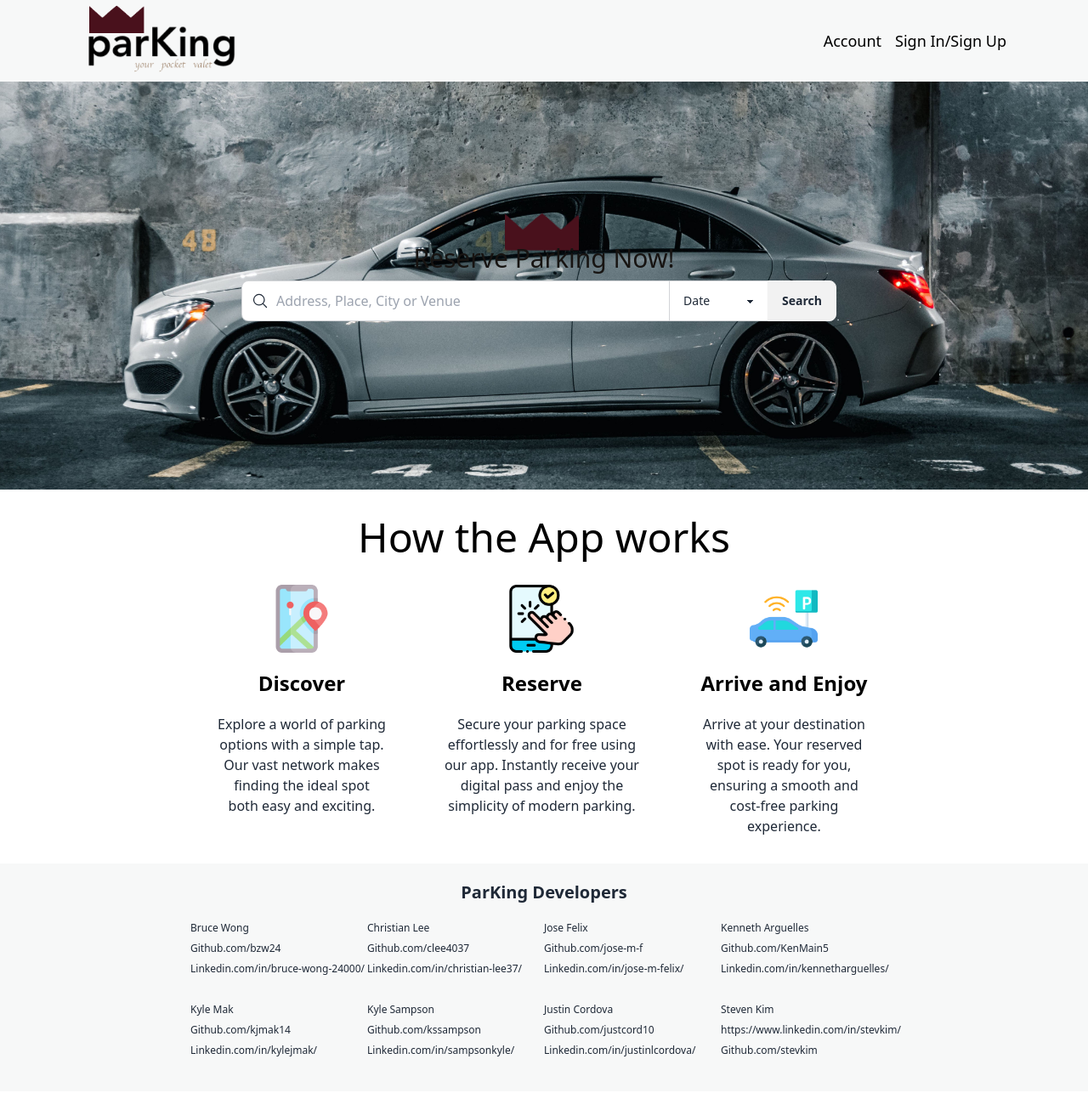
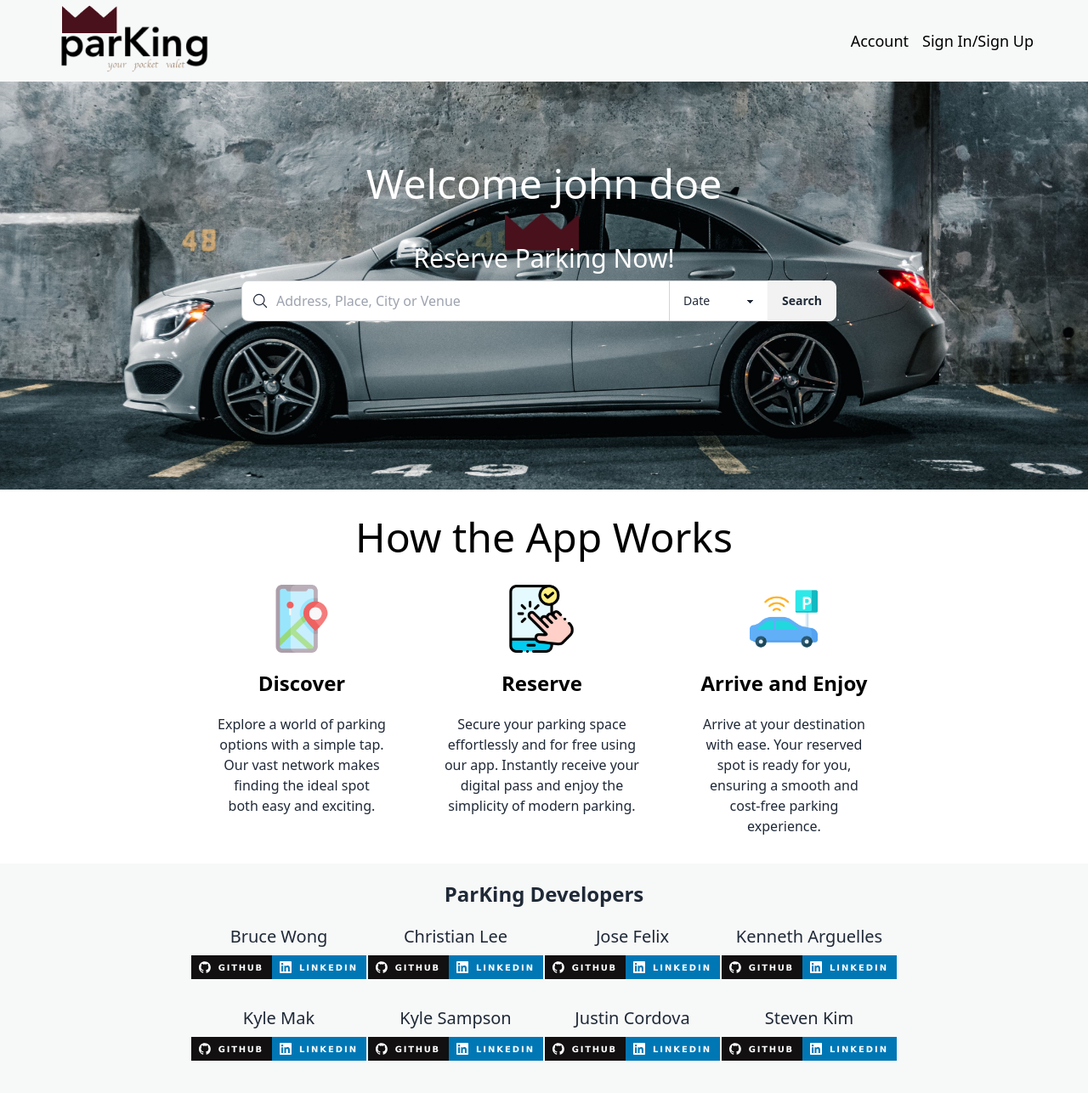
Before and after one commit to pokemon-parKing/parKing-client, a React (Vite) app: page / in a window 1280 px wide. Shown: the whole page at 85% size. Built offline with nearby package versions, Linux system fonts and the light colour scheme; no server answers.

Commit message:
added greeting, changed footer styling, removed/added margins

```diff
--- a/src/components/Navbar.jsx
+++ b/src/components/Navbar.jsx
@@ -1,5 +1,7 @@
 import { Link } from 'react-router-dom';
 import { useSelector } from 'react-redux';
+import companyLogo from '../assets/parKing.png'
+
 
 function Navbar() {
     const role = useSelector(state => state.accounts.userData.role);
@@ -21,9 +23,9 @@ function Navbar() {
   return (
 
     <nav className="bg-white-s">
-        <div className="flex justify-between items-center mx-24 h-24 text-black ">
+        <div className="flex justify-between items-center mx-4 lg:mx-16 h-24 text-black ">
             <Link to="/">
-                <img className="w-48 h-auto" src='src/assets/parKing.png' alt='ParKING Logo' />
+                <img className="w-48 h-auto" src={companyLogo} alt='ParKING Logo' />
             </Link>
 
             <div className="flex gap-4">
--- a/src/components/footer/Footer.jsx
+++ b/src/components/footer/Footer.jsx
@@ -1,15 +1,19 @@
 import FooterEntry from './FooterEntry.jsx';
 import { footerData } from '../../lib/Footer.js';
+
 
 function Footer() {
   return (
     <footer className='bg-white-s pb-10'>
         <div className='flex flex-col items-center py-5'>
-          <span className="text-xl font-bold">ParKing Developers</span>
+          <span className="text-2xl font-bold">ParKing Developers</span>
         </div>
-        <div className="gap-y-8 col-span-1 md:col-span-8 grid grid-cols-2 md:grid-cols-4 lg:mx-56 ">
+        <div className="gap-y-8 col-span-1 grid grid-cols-1 md:grid-cols-2 footer-icon-meet:grid-cols-4   md:col-span-8  lg:mx-56 ">
           {footerData.map((entry, index) => (
-                <FooterEntry key={index} entry={entry} />
+                <div key={index} >
+                  <FooterEntry entry={entry} />
+
+                </div>
             ))}
         </div>
 
--- a/src/components/footer/FooterEntry.jsx
+++ b/src/components/footer/FooterEntry.jsx
@@ -1,11 +1,18 @@
+import LinkedInSVG from '../../assets/icons/linkedinIcon.svg';
+import GitHubSVG from '../../assets/icons/github.svg';
+
 function FooterEntry({ entry }) {
   const [name, github, linkedin] = entry;
 
   return (
-    <div className='flex flex-col gap-2'>
-        <span className="text-xs flex">{name}</span>
-        <span className="text-xs flex">{github}</span>
-        <span className="text-xs flex">{linkedin}</span>
+    <div className='flex flex-col gap-2 items-center'>
+        <span className="text-center text-xl">{name}</span>
+        <div className='flex '>
+          <a href={github}><img src={GitHubSVG}></img></a>
+          <a href={linkedin}><img src={LinkedInSVG}></img></a>
+        </div>
+
+
     </div>
   );
 }
--- /dev/null
+++ b/src/components/landingpage/GreetUser/GreetUser.jsx
@@ -0,0 +1,23 @@
+import { useSelector } from "react-redux";
+
+function GreetUser() {
+    // const { first_name, last_name} = useSelector((state) => state.accounts.userData);
+    let first_name = 'john';
+    let last_name = 'doe';
+    const isLoggedIn = first_name && last_name;
+
+
+    if (!isLoggedIn) {
+    return null;
+    }
+
+
+
+  return (
+    <div className="absolute w-56 sm:w-fit text-white top-1/4 left-1/2 transform -translate-x-1/2 -translate-y-1/2 z-40">
+        <h1 className="text-5xl">{isLoggedIn ? `Welcome ${first_name} ${last_name}` :" "}</h1>
+    </div>
+  )
+}
+
+export default GreetUser
--- a/src/components/landingpage/LandingPage.jsx
+++ b/src/components/landingpage/LandingPage.jsx
@@ -2,17 +2,20 @@ import Cards from './cards/Cards';
 import { cardData } from '../../lib/landingpage/landingPageCards';
 import UserValetButtons from './roleButtons/UserValetButtons';
 import SearchBar from '../user-reservation/search/SearchBar';
+import GreetUser from './GreetUser/GreetUser';
+
 function LandingPage() {
     return (
         <>
             <div className='relative mx-auto w-full h-[60vh] overflow-hidden '>
+                <GreetUser />
                 <img className="absolute top-1/37 left-1/2 transform -translate-x-1/2 -translate-y-1/2 z-40" src='src/assets/parKingCrownLogo.png'></img>
                 <SearchBar />
                 <img className="h-full w-full object-cover" src="src/assets/landingpage/carouselPhoto1.jpg"></img>
             </div>
 
-            <div className='my-2 md:my-8'>
-                <h1 className='text-center text-5xl mb-8 text-black '>How the App works</h1>
+            <div className='my-2 my-8'>
+                <h1 className='text-center text-5xl mb-8 text-black '>How the App Works</h1>
                 <div className='flex flex-col  mx-0 xl:mx-56 md:flex-row  '>
                     {cardData.map((item, index) => (
                         <Cards key={index} icon={item.icon} title={item.title} text={item.text} />
--- a/src/components/landingpage/cards/Cards.jsx
+++ b/src/components/landingpage/cards/Cards.jsx
@@ -5,7 +5,7 @@ function Cards({ icon, title, text }) {
                 <img src={icon}></img>
             </div>
             <h2 className='my-5 text-2xl text-black font-bold'>{title}</h2>
-            <p className='mx-8 mb-8 md:mb-0 w-64 lg:w-fit'>{text}</p>
+            <p className='mx-8 mb-8 md:mb-0 lg:w-fit'>{text}</p>
         </div>
     );
 }
--- a/src/components/user-reservation/search/SearchBar.jsx
+++ b/src/components/user-reservation/search/SearchBar.jsx
@@ -28,7 +28,7 @@ const SearchBar = () => {
 
   return (
     <div className='flex flex-col absolute  top-1/2 left-1/2 transform -translate-x-1/2 -translate-y-1/2  w-full z-40 '>
-      <h1 className="text-3xl text-center text-black-p">Reserve Parking Now!</h1>
+      <h1 className="text-3xl text-center text-white">Reserve Parking Now!</h1>
       <form
         onSubmit={handleSubmit}
         className="flex flex-row justify-center items-center w-[700px] mx-auto my-2"
--- a/src/lib/Footer.js
+++ b/src/lib/Footer.js
@@ -1,41 +1,41 @@
 export const footerData = [
     [   'Bruce Wong',
-        'Github.com/bzw24',
-        'Linkedin.com/in/bruce-wong-24000/'
+        'https://www.github.com/bzw24',
+        'https://www.linkedin.com/in/bruce-wong-24000/'
     ],
     [
         'Christian Lee',
-        'Github.com/clee4037',
-        'Linkedin.com/in/christian-lee37/'
+        'https://www.github.com/clee4037',
+        'https://www.linkedin.com/in/christian-lee37/'
     ],
     [
         'Jose Felix',
-        'Github.com/jose-m-f',
-        'Linkedin.com/in/jose-m-felix/'
+        'https://www.github.com/jose-m-f',
+        'https://www.linkedin.com/in/jose-m-felix/'
     ],
     [
        'Kenneth Arguelles',
-        'Github.com/KenMain5',
-        'Linkedin.com/in/kennetharguelles/' ,
+        'https://www.github.com/KenMain5',
+        'https://www.linkedin.com/in/kennetharguelles/' ,
     ],
     [
        'Kyle Mak',
-        'Github.com/kjmak14',
-        'Linkedin.com/in/kylejmak/'
+        'https://www.github.com/kjmak14',
+        'https://www.linkedin.com/in/kylejmak/'
     ],
     [
        'Kyle Sampson',
-        'Github.com/kssampson',
-        'Linkedin.com/in/sampsonkyle/'
+        'https://www.github.com/kssampson',
+        'https://www.linkedin.com/in/sampsonkyle/'
     ],
     [
        'Justin Cordova',
-        'Github.com/justcord10',
-        'Linkedin.com/in/justinlcordova/'
+        'https://www.github.com/justcord10',
+        'https://www.linkedin.com/in/justinlcordova/'
     ],
     [
        'Steven Kim',
         'https://www.linkedin.com/in/stevkim/',
-        'Github.com/stevkim'
+        'https://www.github.com/stevkim'
     ],
 ]
--- a/tailwind.config.js
+++ b/tailwind.config.js
@@ -17,9 +17,13 @@ export default {
         'slider-max-height': '53rem',
       },
       spacing: {
+        '1/18': '18%',
         '1/37': '37%'
-      }
-    },
+      },
+      screens: {
+        'footer-icon-meet': '1274px'
+      },
+    }
   },
   plugins: [require("daisyui")],
   daisyui: {
```
Also changed, not shown: src/assets/icons/github.svg (added), src/assets/icons/linkedinIcon.svg (added).
